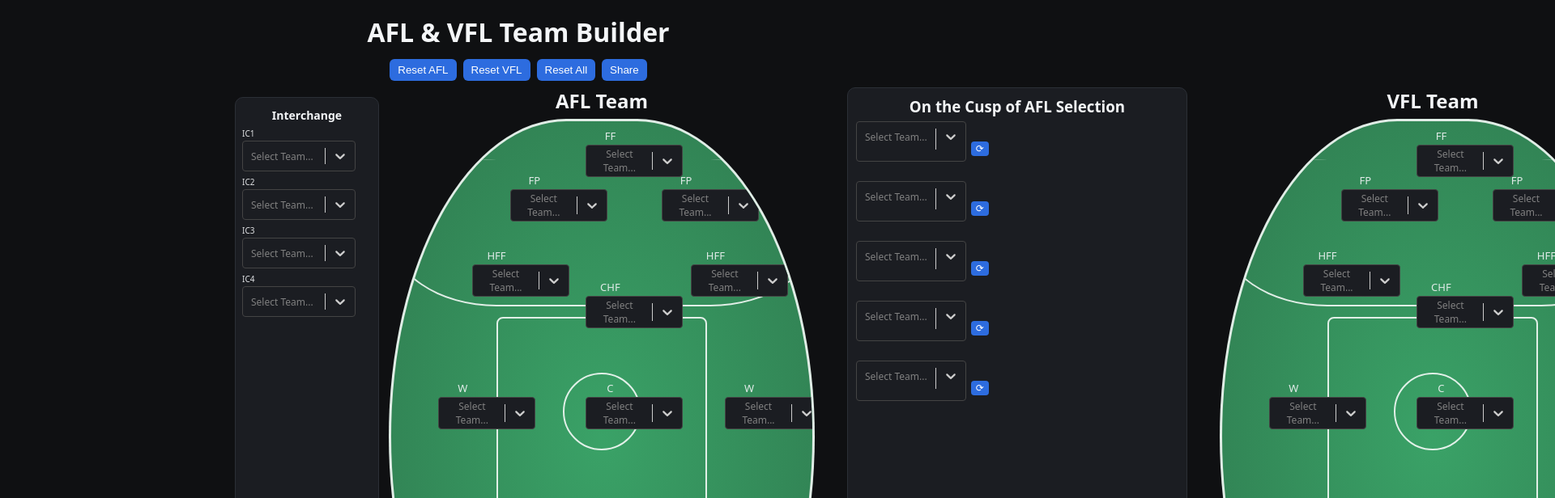
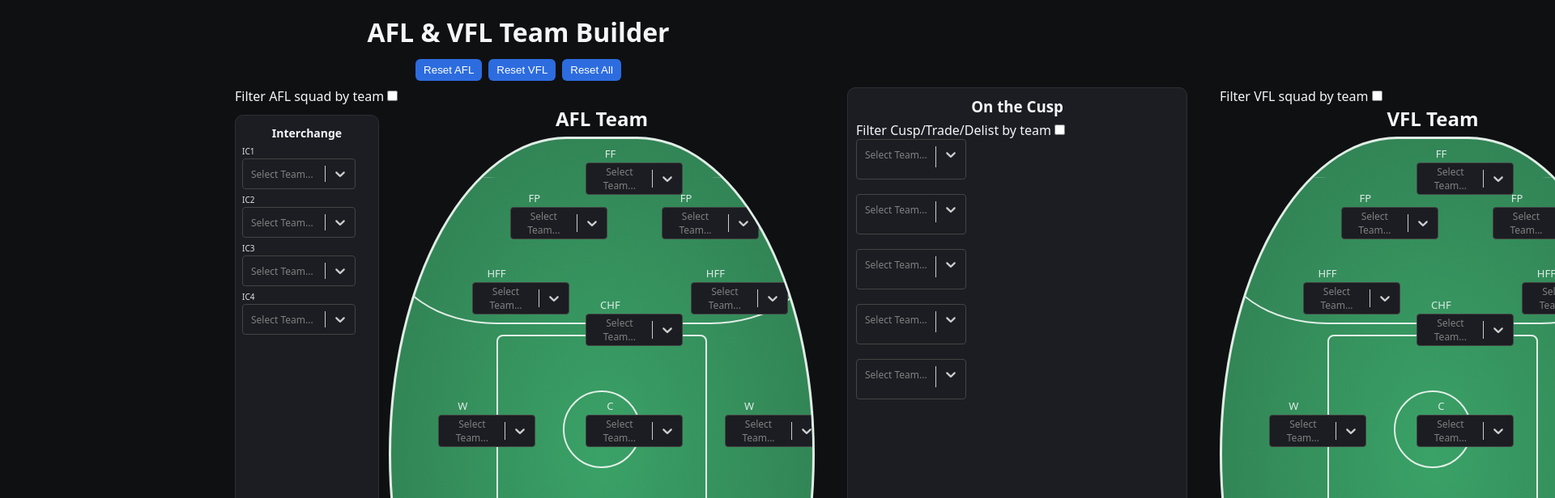
Before and after one commit to ChrisPel91/afl-teambuilder, a React (Vite) app: page / in a window 1280 px wide. Shown: the top 616 px of the page at 81% size, 1920 px wide, since content can reach past the window. Built offline with nearby package versions, Linux system fonts and the light colour scheme.

Commit message:
Added master team filter toggles for AFL, VFL and lists

```diff
--- a/src/App.jsx
+++ b/src/App.jsx
@@ -3,6 +3,7 @@
 import "./index.css";
 import playersRaw from "./players_array_formatted";
 
+// ===== Players & Teams =====
 const PLAYERS = (playersRaw || []).map((p) => ({
   name: p.name || p.Player,
   team: p.team || p.Team || "Unknown",
@@ -14,21 +15,10 @@
   return acc;
 }, {});
 
-// Allowed AFL + VFL team names
-const VALID_TEAMS = [
-  "Adelaide Crows", "Brisbane Lions", "Carlton", "Collingwood", "Essendon",
-  "Fremantle", "Geelong Cats", "Gold Coast Suns", "GWS Giants", "Hawthorn",
-  "Melbourne", "North Melbourne", "Port Adelaide", "Richmond",
-  "St Kilda", "Sydney Swans", "West Coast Eagles", "Western Bulldogs",
-  "Sandringham Zebras" // example VFL team
-];
-
 const TEAM_OPTIONS = Object.keys(PLAYERS_BY_TEAM)
+  .filter((t) => t !== "Team A" && t !== "Team B" && t !== "Team C") // remove dummy teams
   .sort()
-  .map((team) => ({
-    value: team,
-    label: team,
-  }));
+  .map((team) => ({ value: team, label: team }));
 
 const FOLLOWER_POS = ["Ruck", "Ruck Rover", "Rover", "Sub"];
 const INTERCHANGE_POS = ["IC1", "IC2", "IC3", "IC4"];
@@ -40,6 +30,7 @@
   { id: "FP-L", label: "FP" }, { id: "FF", label: "FF" }, { id: "FP-R", label: "FP" },
 ];
 
+// ===== Dropdown Styles =====
 const selectStyles = {
   control: (base) => ({
     ...base,
@@ -63,7 +54,8 @@
   }),
 };
 
-function TwoStageSelect({ value, onChange, onSetCaptain, onSetVice, isCaptain, isVice, captainTaken, viceTaken, showCaptainButtons = true }) {
+// ===== TwoStageSelect =====
+function TwoStageSelect({ value, onChange, onSetCaptain, onSetVice, isCaptain, isVice, captainTaken, viceTaken, showCaptainButtons = true, teamFilter }) {
   const [selectedTeam, setSelectedTeam] = useState(null);
 
   useEffect(() => {
@@ -77,14 +69,12 @@
           <span className="chosen-name">{value}</span>
           <button className="reset-btn" onClick={() => onChange("")}>⟳</button>
         </div>
-
-      {showCaptainButtons && (   // 👈 wrap C/VC buttons in this conditional
+        {showCaptainButtons && (
           <div className="cv-buttons">
             {!isCaptain && !captainTaken && (
               <button className="c-btn" onClick={() => onSetCaptain(value)}>C</button>
             )}
             {isCaptain && <span className="c-tag">C</span>}
-
             {!isVice && !viceTaken && (
               <button className="vc-btn" onClick={() => onSetVice(value)}>VC</button>
             )}
@@ -95,9 +85,15 @@
     );
   }
 
+  const options = selectedTeam
+    ? PLAYERS_BY_TEAM[selectedTeam.value] || []
+    : teamFilter
+      ? PLAYERS_BY_TEAM[teamFilter.value] || []
+      : null;
+
   return (
     <div style={{ display: "flex", alignItems: "center", gap: "4px" }}>
-      {!selectedTeam && (
+      {!selectedTeam && !teamFilter && (
         <Select
           options={TEAM_OPTIONS}
           value={selectedTeam}
@@ -108,9 +104,9 @@
           menuPortalTarget={document.body}
         />
       )}
-      {selectedTeam && (
+      {options && (
         <Select
-          options={PLAYERS_BY_TEAM[selectedTeam.value]}
+          options={options}
           onChange={(player) => onChange(player.value)}
           placeholder="Select Player..."
           styles={selectStyles}
@@ -122,7 +118,8 @@
   );
 }
 
-function Team({ title, team, setTeam, interchangeSide, captain, vice, setCaptain, setVice }) {
+// ===== Team Component (AFL / VFL) =====
+function Team({ title, team, setTeam, interchangeSide, captain, vice, setCaptain, setVice, teamFilter }) {
   const setPos = (id, val) => {
     setTeam((t) => ({ ...t, [id]: val }));
     if (captain === val) setCaptain(null);
@@ -146,6 +143,7 @@
                 isVice={vice === team[slot]}
                 captainTaken={!!captain}
                 viceTaken={!!vice}
+                teamFilter={teamFilter}
               />
             </div>
           ))}
@@ -161,7 +159,6 @@
             <div className="mini-circle" />
             <div className="curve-line curve-top" />
             <div className="curve-line curve-bottom" />
-
             {FIELD_POS.map(({ id, label }) => (
               <div key={id} className={`pos-slot pos-${id}`}>
                 <span className="pos-label">{label}</span>
@@ -174,12 +171,12 @@
                   isVice={vice === team[id]}
                   captainTaken={!!captain}
                   viceTaken={!!vice}
+                  teamFilter={teamFilter}
                 />
               </div>
             ))}
           </div>
         </div>
-
         <div className="followers-panel">
           {FOLLOWER_POS.map((slot) => (
             <div className="follower-slot" key={slot}>
@@ -193,36 +190,17 @@
                 isVice={vice === team[slot]}
                 captainTaken={!!captain}
                 viceTaken={!!vice}
+                teamFilter={teamFilter}
               />
             </div>
           ))}
         </div>
       </div>
-
-      {interchangeSide === "right" && (
-        <div className="interchange-panel">
-          <h4>Interchange</h4>
-          {INTERCHANGE_POS.map((slot) => (
-            <div className="interchange-slot" key={slot}>
-              <span className="pos-label">{slot}</span>
-              <TwoStageSelect
-                value={team[slot]}
-                onChange={(val) => setPos(slot, val)}
-                onSetCaptain={setCaptain}
-                onSetVice={setVice}
-                isCaptain={captain === team[slot]}
-                isVice={vice === team[slot]}
-                captainTaken={!!captain}
-                viceTaken={!!vice}
-              />
-            </div>
-          ))}
-        </div>
-      )}
     </div>
   );
 }
 
+// ===== App =====
 export default function App() {
   const [aflTeam, setAflTeam] = useState({});
   const [vflTeam, setVflTeam] = useState({});
@@ -232,7 +210,15 @@
   const [captain, setCaptain] = useState(null);
   const [vice, setVice] = useState(null);
 
-  // Reset buttons
+  // Master filters
+  const [aflFilterOn, setAflFilterOn] = useState(false);
+  const [vflFilterOn, setVflFilterOn] = useState(false);
+  const [listFilterOn, setListFilterOn] = useState(false);
+  const [aflFilter, setAflFilter] = useState(null);
+  const [vflFilter, setVflFilter] = useState(null);
+  const [listFilter, setListFilter] = useState(null);
+
+  // Reset
   const resetAFL = () => setAflTeam({});
   const resetVFL = () => setVflTeam({});
   const resetAll = () => {
@@ -245,44 +231,6 @@
     setVice(null);
   };
 
-  // ===== Share link system =====
-  const handleShare = () => {
-    const encode = (team) => Object.entries(team).map(([k,v]) => `${k}:${v}`).join(";");
-    const params = new URLSearchParams({
-      afl: encode(aflTeam),
-      vfl: encode(vflTeam),
-      c: captain || "",
-      vc: vice || "",
-    });
-    const url = `${window.location.origin}?${params.toString()}`;
-    navigator.clipboard.writeText(url);
-    alert("Team link copied! Share it anywhere:\n" + url);
-  };
-
-  // ===== Load from URL (auto-fill) =====
-  useEffect(() => {
-    const params = new URLSearchParams(window.location.search);
-
-    const parseTeam = (str) => {
-      if (!str) return {};
-      return str.split(";").reduce((acc, pair) => {
-        const [pos, player] = pair.split(":");
-        if (pos && player) acc[pos] = player;
-        return acc;
-      }, {});
-    };
-
-    const aflStr = params.get("afl");
-    const vflStr = params.get("vfl");
-    const c = params.get("c");
-    const vc = params.get("vc");
-
-    if (aflStr) setAflTeam(parseTeam(aflStr));
-    if (vflStr) setVflTeam(parseTeam(vflStr));
-    if (c) setCaptain(c);
-    if (vc) setVice(vc);
-  }, []);
-
   return (
     <div className="app">
       <h1>AFL & VFL Team Builder</h1>
@@ -291,85 +239,65 @@
           <button onClick={resetAFL}>Reset AFL</button>
           <button onClick={resetVFL}>Reset VFL</button>
           <button onClick={resetAll}>Reset All</button>
-          <button onClick={handleShare}>Share</button>
         </div>
       </div>
 
       <div className="field-row">
-        <Team
-          title="AFL Team"
-          team={aflTeam}
-          setTeam={setAflTeam}
-          interchangeSide="left"
-          captain={captain}
-          vice={vice}
-          setCaptain={setCaptain}
-          setVice={setVice}
+        <div>
+          <label>Filter AFL squad by team</label>
+          <input type="checkbox" checked={aflFilterOn} onChange={(e) => setAflFilterOn(e.target.checked)} />
+          {aflFilterOn && (
+            <Select options={TEAM_OPTIONS} value={aflFilter} onChange={setAflFilter} styles={selectStyles} />
+          )}
+          <Team title="AFL Team" team={aflTeam} setTeam={setAflTeam} interchangeSide="left"
+            captain={captain} vice={vice} setCaptain={setCaptain} setVice={setVice}
+            teamFilter={aflFilterOn ? aflFilter : null}
           />
+        </div>
 
         <div className="cusp">
-  <h3>On the Cusp of AFL Selection</h3>
+          <h3>On the Cusp</h3>
+          <label>Filter Cusp/Trade/Delist by team</label>
+          <input type="checkbox" checked={listFilterOn} onChange={(e) => setListFilterOn(e.target.checked)} />
+          {listFilterOn && (
+            <Select options={TEAM_OPTIONS} value={listFilter} onChange={setListFilter} styles={selectStyles} />
+          )}
           {Array.from({ length: 5 }).map((_, i) => (
-    <div
-      key={`cusp-${i}`}
-      style={{ display: "flex", alignItems: "center", gap: "6px", marginBottom: "6px" }}
-    >
-      <TwoStageSelect
-        value={cusp[i] || ""}
-        onChange={(val) => {
-          const newList = [...cusp];
-          newList[i] = val;
-          setCusp(newList);
-        }}
-        showCaptainButtons={false}   // 👈 disables C/VC in cusp
-      />
-      <button
-        className="reset-btn"
-        onClick={() => {
-          const newList = [...cusp];
-          newList[i] = "";
-          setCusp(newList);
-        }}
-      >
-        ⟳
-      </button>
-    </div>
+            <TwoStageSelect key={`cusp-${i}`} value={cusp[i] || ""} onChange={(val) => {
+              const newList = [...cusp]; newList[i] = val; setCusp(newList);
+            }} showCaptainButtons={false} teamFilter={listFilterOn ? listFilter : null} />
           ))}
         </div>
 
-        <Team
-          title="VFL Team"
-          team={vflTeam}
-          setTeam={setVflTeam}
-          interchangeSide="right"
-          captain={captain}
-          vice={vice}
-          setCaptain={setCaptain}
-          setVice={setVice}
+        <div>
+          <label>Filter VFL squad by team</label>
+          <input type="checkbox" checked={vflFilterOn} onChange={(e) => setVflFilterOn(e.target.checked)} />
+          {vflFilterOn && (
+            <Select options={TEAM_OPTIONS} value={vflFilter} onChange={setVflFilter} styles={selectStyles} />
+          )}
+          <Team title="VFL Team" team={vflTeam} setTeam={setVflTeam} interchangeSide="right"
+            captain={captain} vice={vice} setCaptain={setCaptain} setVice={setVice}
+            teamFilter={vflFilterOn ? vflFilter : null}
           />
+        </div>
       </div>
 
       <div className="extras">
         <div className="list-box">
-          <h3>Trade List ({trade.length}/15)</h3>
-          <div className="grid-list">
+          <h3>Trade List</h3>
           {Array.from({ length: 15 }).map((_, i) => (
             <TwoStageSelect key={`t-${i}`} value={trade[i] || ""} onChange={(val) => {
               const newList = [...trade]; newList[i] = val; setTrade(newList);
-              }} />
+            }} showCaptainButtons={false} teamFilter={listFilterOn ? listFilter : null} />
           ))}
         </div>
-        </div>
-
         <div className="list-box">
-          <h3>Delist List ({delist.length}/15)</h3>
-          <div className="grid-list">
+          <h3>Delist List</h3>
           {Array.from({ length: 15 }).map((_, i) => (
             <TwoStageSelect key={`d-${i}`} value={delist[i] || ""} onChange={(val) => {
               const newList = [...delist]; newList[i] = val; setDelist(newList);
-              }} />
+            }} showCaptainButtons={false} teamFilter={listFilterOn ? listFilter : null} />
           ))}
-          </div>
         </div>
       </div>
     </div>
```
Also changed, not shown: src/index.css (+44 -0 lines). Lines whose indentation alone changed are shown as unchanged.
